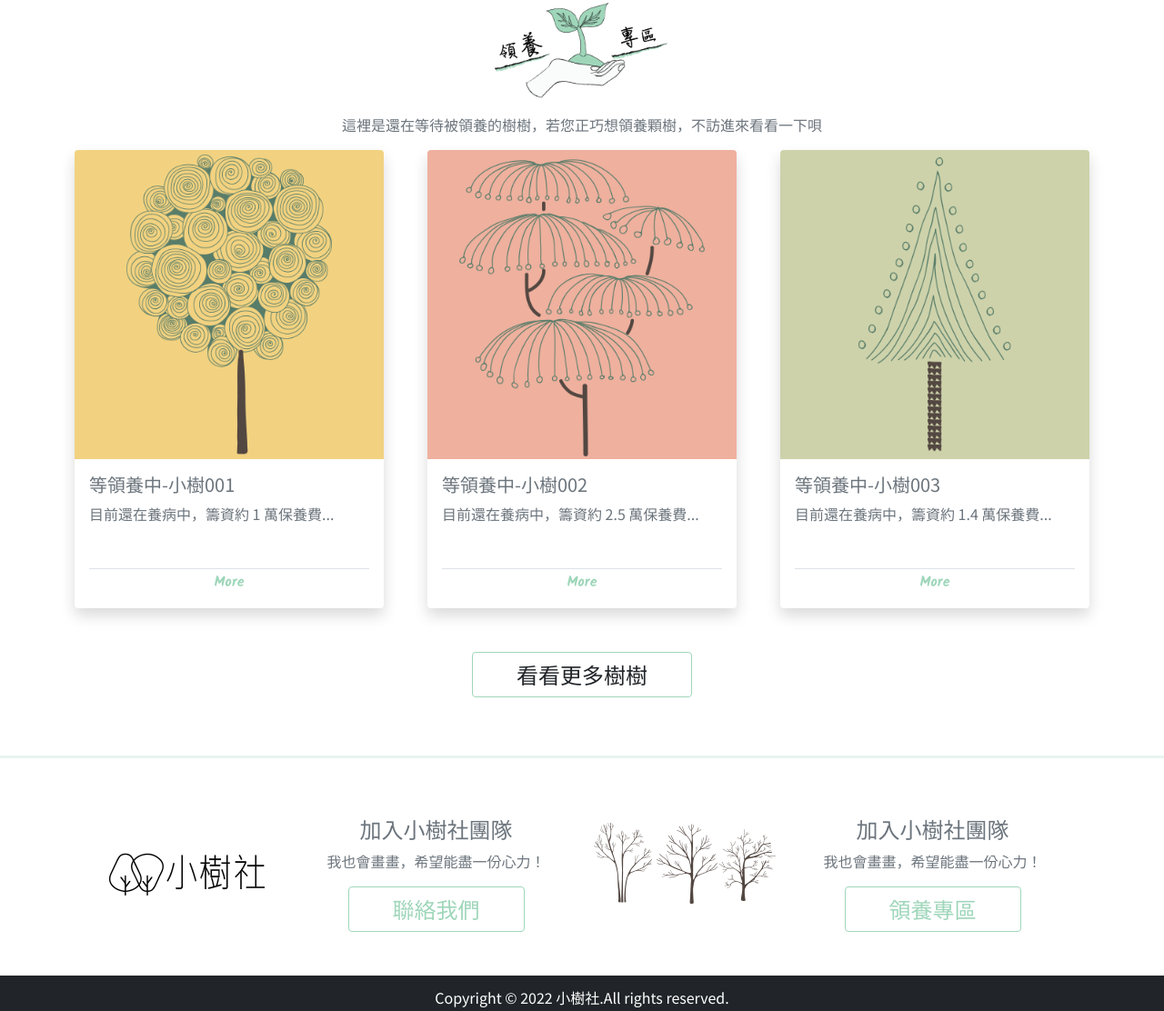
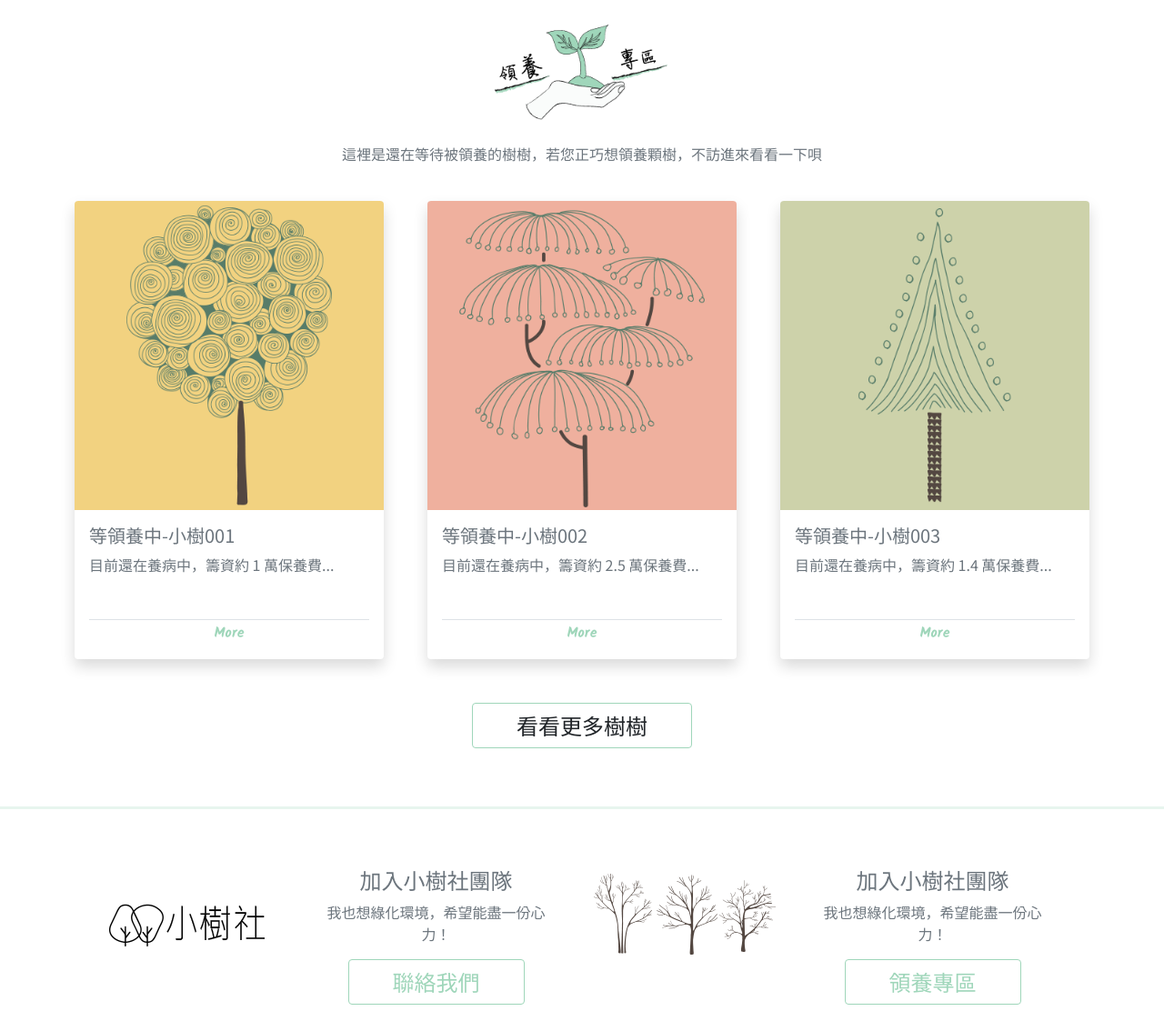
Before and after one commit to ginn723/BS5-Inn-Tree, a website: page homepage.html in a window 1280 px wide. Shown: the part 1811-2923 px from the top of the page at 91% size. Drawn offline with nearby package versions, Linux system fonts and the light colour scheme.

Commit message:
update code

```diff
--- a/homepage.html
+++ b/homepage.html
@@ -240,10 +240,10 @@
     </div>
 
     <!-- 領養專區 -->
-    <div class="text-center">
+    <div class="text-center mt-5">
       <img src="./images/title02.png" width="200" alt="" />
-      <p class="text-secondary pt-3">
-        這裡是還在等待被領養的樹樹，若您正巧想領養顆樹，<br class="d-lg-none"/>不訪進來看看一下唄
+      <p class="text-secondary py-4">
+        這裡是還在等待被領養的樹樹，<br class="d-lg-none"/>若您正巧想領養顆樹，<br class="d-lg-none"/>不訪進來看看一下唄
       </p>
     </div>
 
@@ -345,7 +345,7 @@
             <div class="col">
               <div class="text-secondary">
                 <h4>加入小樹社團隊</h4>
-                <p>我也會畫畫，希望能盡一份心力！</p>
+                <p>我也想綠化環境，希望能盡一份心力！</p>
                 <button class="btn btn-outline-primary px-5 fs-4">
                   聯絡我們
                 </button>
@@ -360,7 +360,7 @@
             <div class="col">
               <div class="text-secondary">
                 <h4>加入小樹社團隊</h4>
-                <p>我也會畫畫，希望能盡一份心力！</p>
+                <p>我也想綠化環境，希望能盡一份心力！</p>
                 <a href="./adoption-area.html"><button class="btn btn-outline-primary px-5 fs-4">
                   領養專區
                 </button></a>
```
Also changed, not shown: adoption-area.html (+2 -2 lines), adoption-story.html (+2 -2 lines), portfolio.html (+2 -2 lines), service.html (+8 -8 lines).
